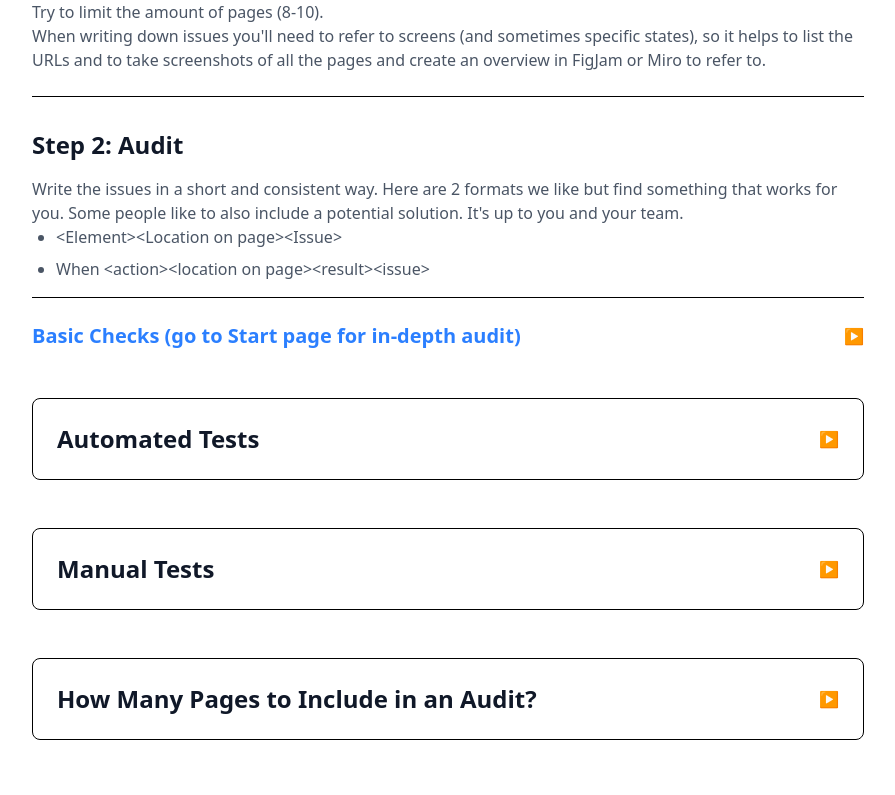
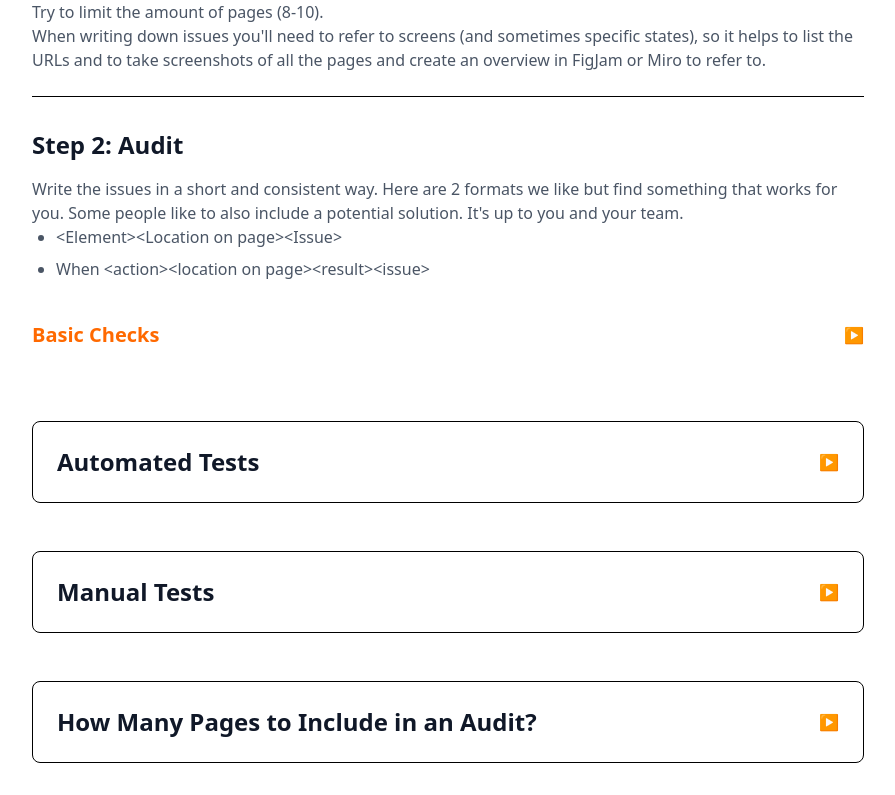
Before and after one commit to hanna-fmw/wcag-compliance-tracker, a Next.js app: page /basic-tests in a window 1280 px wide. Shown: the part 884-1679 px from the top of the page, without its empty margins (192-1087 px from the left). Before the commit the page ends 1656 px from the top, so only its background shows below. Built offline with nearby package versions, Linux system fonts and the light colour scheme.

Commit message:
Update styles in basic-tests page to enhance visual hierarchy and clarity. Changed button section padding and adjusted heading color for improved emphasis on basic checks.

```diff
--- a/app/basic-tests/page.js
+++ b/app/basic-tests/page.js
@@ -256,13 +256,11 @@ Minor Issues:
 					</div>
 
 					<div className='mt-4 space-y-8'>
-						<div className='border-t pt-6'>
+						<div className='py-6'>
 							<button
 								onClick={() => toggleSection('step2a')}
 								className='flex justify-between items-center w-full text-left group'>
-								<h3 className='text-xl font-semibold text-blue-500'>
-									Basic Checks (go to Start page for in-depth audit)
-								</h3>
+								<h3 className='text-xl font-semibold text-orange-500'>Basic Checks</h3>
 								<span
 									className={`transform transition-transform text-gray-700 cursor-pointer ${
 										expandedSections.step2a ? 'rotate-90' : ''
```
